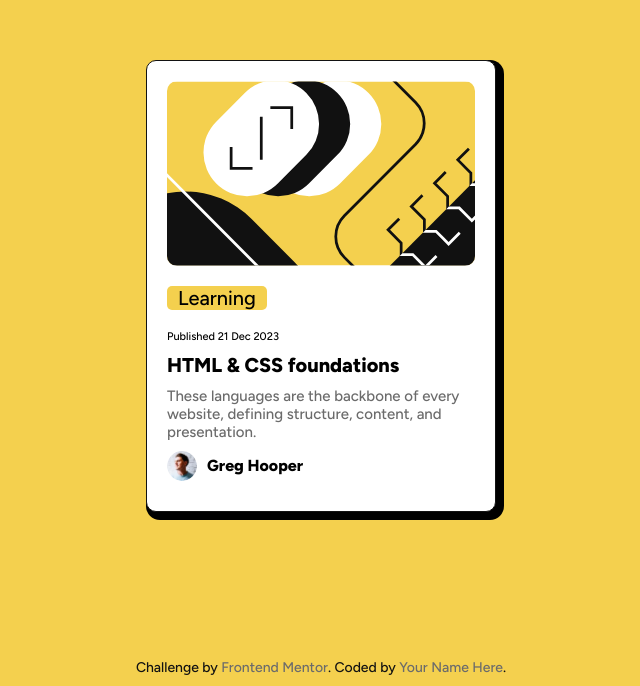
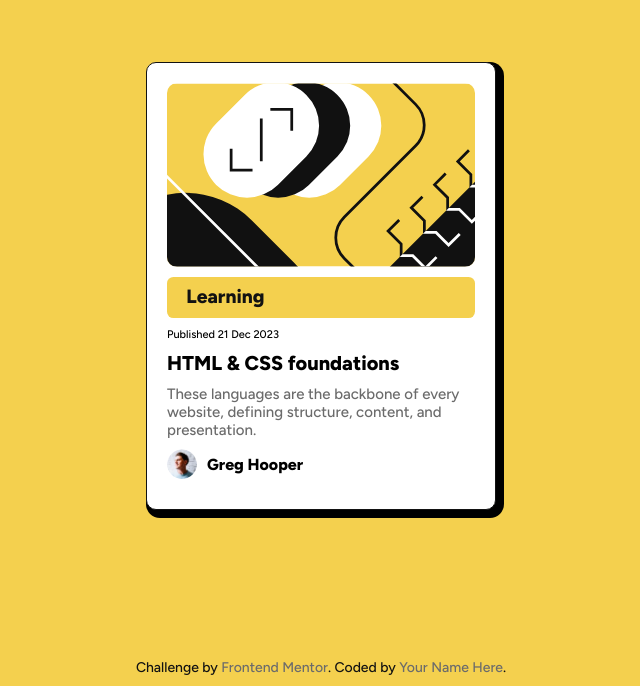
Before and after one commit to ArturRomeubr/Blog-preview-card, a plain HTML site: page index.html in a window 1280 px wide. Shown: the part 114-800 px from the top of the page, without its empty margins (319-959 px from the left). Drawn offline with Linux system fonts and the light colour scheme.

Commit message:
Update style.css

```diff
--- a/style.css
+++ b/style.css
@@ -37,13 +37,15 @@ body {
 }
 
 .sub-titulo {
-    background-color: hsl(47, 88%, 63%);
-    border-radius: 5px;
-    width: 100px;
-    margin: 10px 0;
-    font-size: 20px;
-    font-weight: 500;
-    text-align: center;
+  align-self: flex-start;
+  background-color: hsl(47, 88%, 63%);
+  padding: 0.4rem 1.2rem;
+  text-decoration: none;
+  font-size: 1.2rem;
+  color: hsl(0, 0%, 7%);
+  font-weight: 800;
+  line-height: 150%;
+  border-radius: 0.4rem;
 }
 
 .card-data {
```
